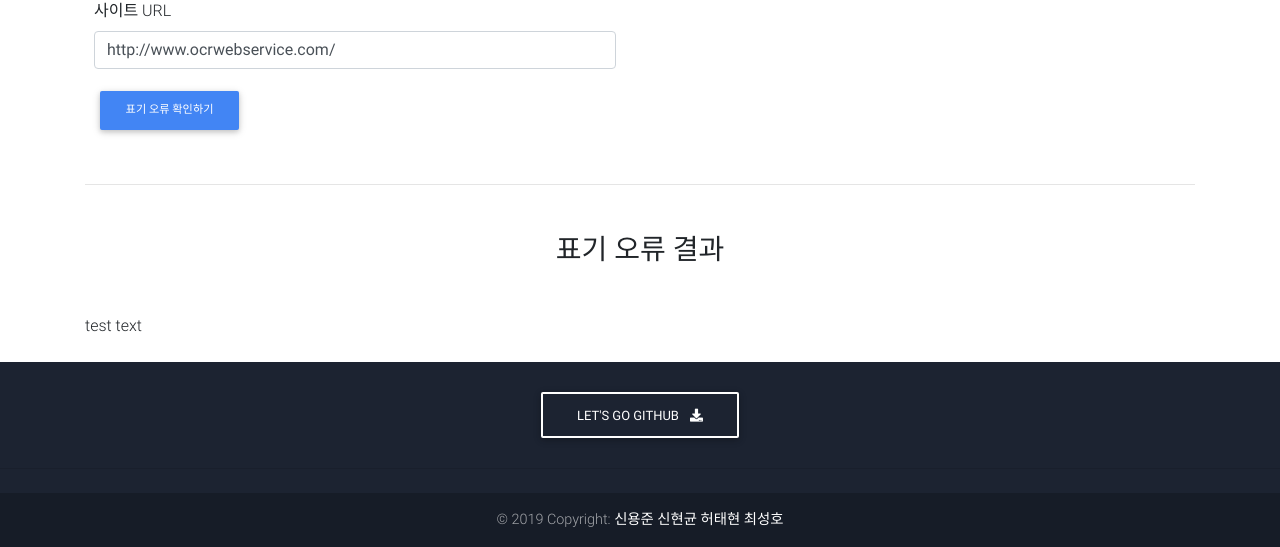
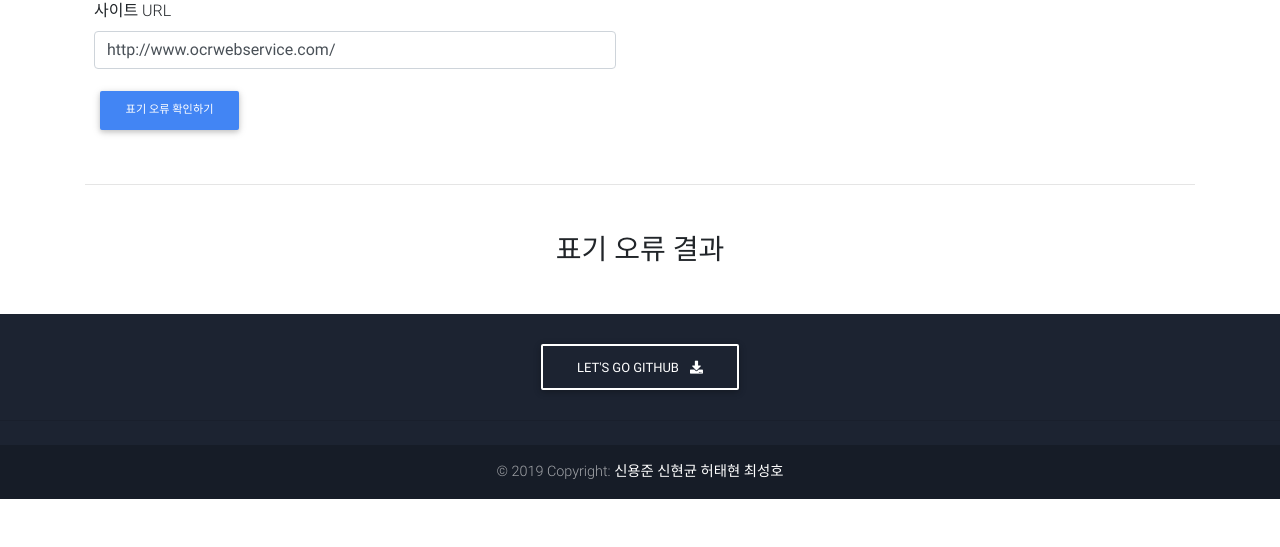
Before and after one commit to SearchInfo/SI-AI, a Flask app: page / in a window 1280 px wide. Shown: the part 1356-1903 px from the top of the page. After the commit the page ends 1855 px from the top, so only its background shows below. Run offline with Flask 2, Linux system fonts and the light colour scheme; parts of the project's set-up code (start-up, migrations or seed data) failed here and were passed over; some libraries are stand-ins or nearby versions.

Commit message:
index.html

```diff
--- a/searchinfoWeb/templates/index.html
+++ b/searchinfoWeb/templates/index.html
@@ -323,7 +323,6 @@
           <!--Grid column-->
             <hr class="my-5">
             <h3 class="h3 text-center mb-5">표기 오류 결과</h3>
-            <span>test text</span>
 
 
 
```
